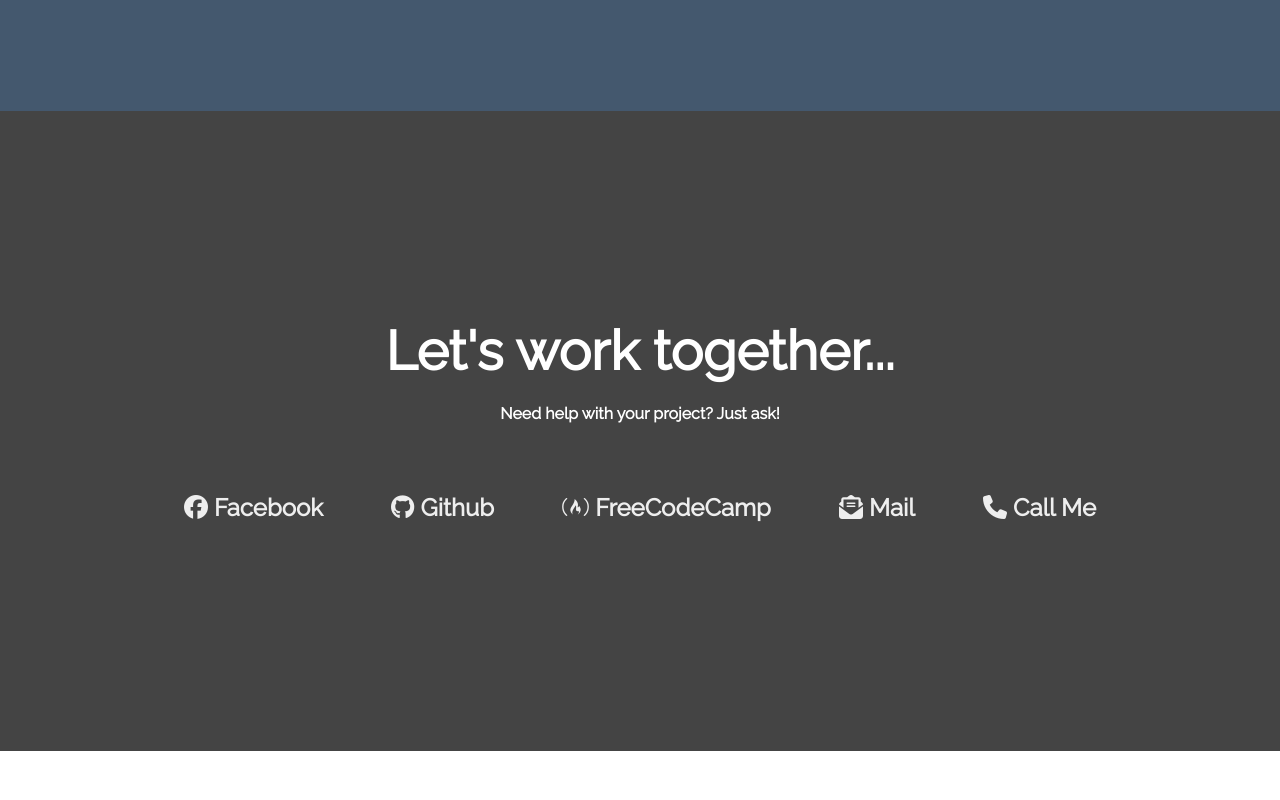
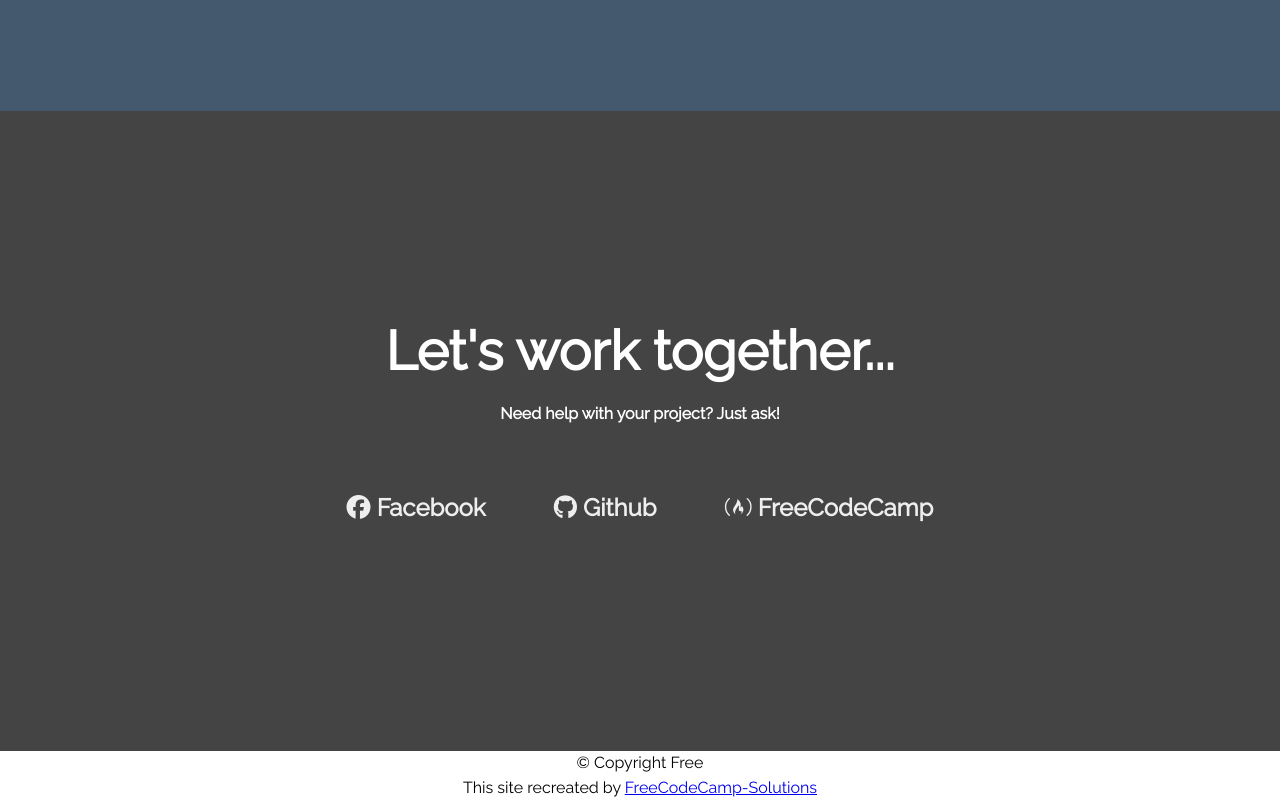
Before and after one commit to Betse12/Betsegaw-Si-Thu, a plain HTML site: page index.html in a window 1280 px wide. Shown: the part 1251-2051 px from the top of the page. Before the commit the page ends 2002 px from the top, so only its background shows below. Drawn offline with Linux system fonts and the light colour scheme.

Commit message:
footer section added

```diff
--- a/index.html
+++ b/index.html
@@ -59,17 +59,15 @@
                 <i class="fa-brands fa-free-code-camp"></i>
                 FreeCodeCamp
               </a>
-              <a href="#">
-                <i class="fas fa-envelope-open-text fa-1x"></i>
-                Mail
-              </a>
-              <a href="#">
-                <i class="fas fa-phone fa-1x"></i>
-                Call Me
-              </a>
             </div>
           </div>
         </div>
       </section>
+      <footer id="main-footer">
+    <div class="container">
+      <p>&copy; Copyright Free</p>
+      <p id="creator">This site recreated by <a href="https://github.com/FreeCodeCamp-Solutions/">FreeCodeCamp-Solutions</a></p>
+    </div>
+  </footer>
 </body>
 </html>
```
